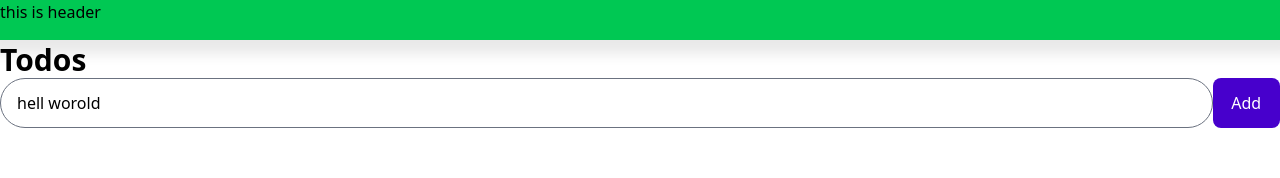
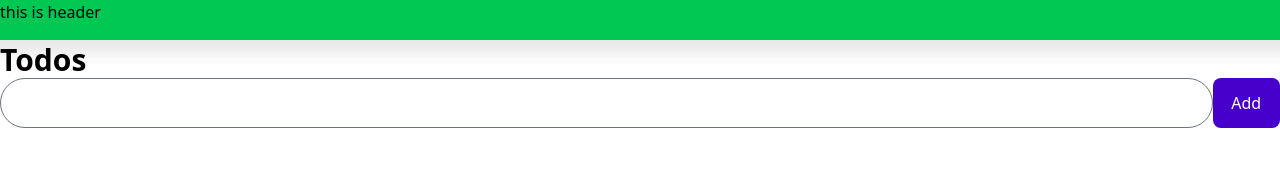
Before and after one commit to jimyeong/eagle_brothers, a React (Create React App) app: page / in a window 1280 px wide. Shown: the top 178 px of the page. Built offline with nearby package versions, Linux system fonts and the light colour scheme.

Commit message:
init add Todo Item

```diff
--- a/src/Home/HomePage.tsx
+++ b/src/Home/HomePage.tsx
@@ -17,7 +17,7 @@ interface IHomePageContext {
 }
 const homeContext = createContext<IHomePageContext>({} as IHomePageContext);
 
-const useHomeContext = () => {
+export const useHomeContext = () => {
   const context = useContext(homeContext);
   if (!context) {
     throw new Error("homeContext should be used within homeContextProvider");
@@ -52,17 +52,13 @@ const HomePage = () => {
   const addTodoItem = (item: TodoItem) => {
     homeDispatch({ type: "TODO_ADD", payload: item });
   };
-  const { onReset, onChange, values } = useTextInput({
-    newTodoTitle: "",
-    newTodoName: "newTodo",
-  });
   const updateContext = () => {};
 
   return (
     <React.Fragment>
       <homeContext.Provider value={{ ...pageState, addTodoItem }}>
-        <h1 className="text-3xl font-bold">Todos</h1>{" "}
-        <AddItem taskId="aduwhdi" taskValue="hell worold" />
+        <h1 className="text-3xl font-bold">Todos</h1>
+        <AddItem />
       </homeContext.Provider>
     </React.Fragment>
   );
--- a/src/Home/ui/AddItem.tsx
+++ b/src/Home/ui/AddItem.tsx
@@ -1,28 +1,42 @@
-import React from "react";
+import React, { useContext } from "react";
 import styled from "styled-components";
 import { Forms } from "components";
 import RectangleButton from "components/Buttons/RectangleButton/RectangleButton";
 import { UIConfig } from "configs";
 import { Buttons } from "components";
+import useTextInput from "hooks/useTextInput";
+import { useHomeContext } from "Home/HomePage";
 
 const UIAddItemBlock = styled.div``;
 
-interface IAddItem {
-  taskId: string;
-  taskValue: string;
-}
+interface IAddItem {}
 
-export default function AddItem({ taskId, taskValue }: IAddItem) {
+export default function AddItem() {
+  const homeContext = useHomeContext();
+  const { onReset, onChange, values } = useTextInput({
+    newTodo: "",
+    nameKey: "newTodo",
+  });
+  const onClickButton = () => {
+    homeContext.addTodoItem({
+      done: false,
+      active: false,
+      title: values.newTodo,
+    });
+    onReset();
+  };
   return (
     <UIAddItemBlock>
       <div className="flex flex-row">
         <Forms.TextInput
           className="form-input px-4 py-3 rounded-full"
           type="text"
-          name={taskId}
-          value={taskValue}
+          name={values.nameKey}
+          value={values.newTodo}
+          onChange={onChange}
         />
         <button
+          onClick={onClickButton}
           style={{ backgroundColor: "#4700cc", color: "#fff", width: "70px" }}
           className="rounded-lg px-3 py-2"
         >
```
